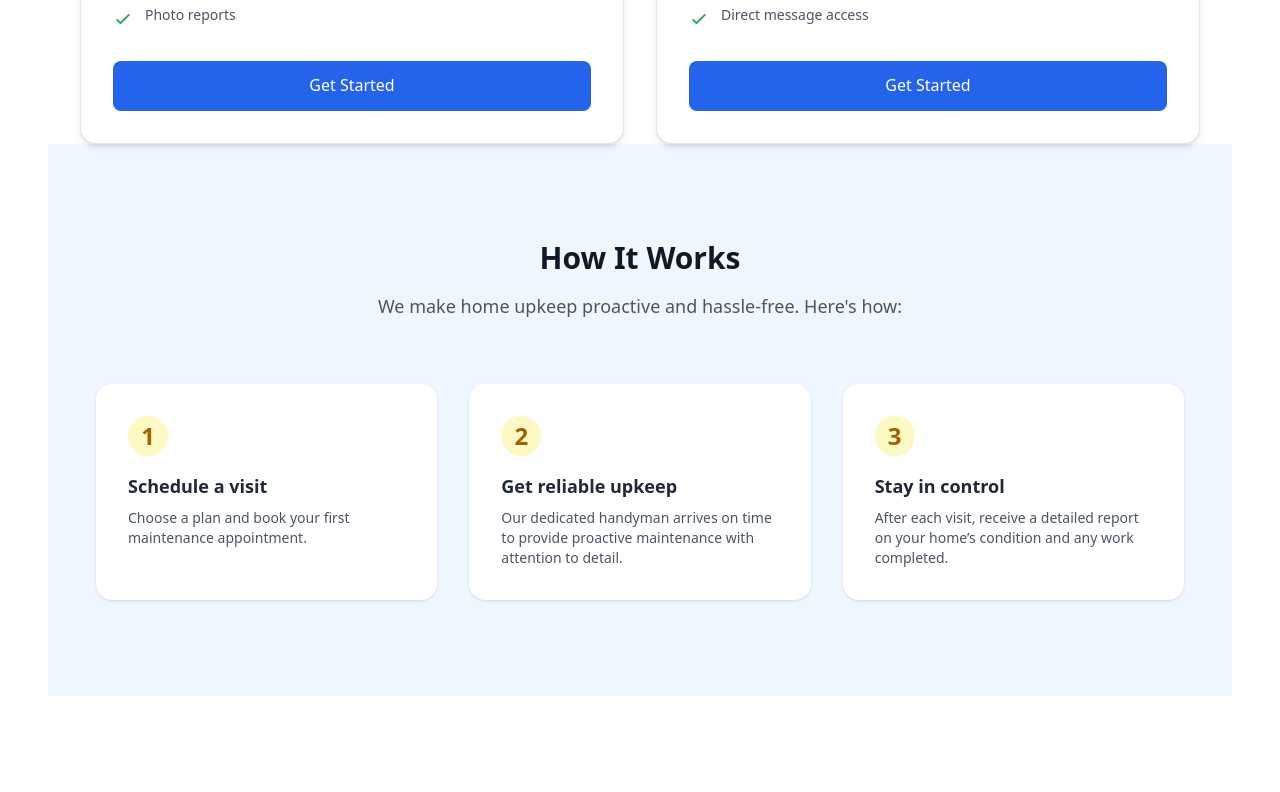
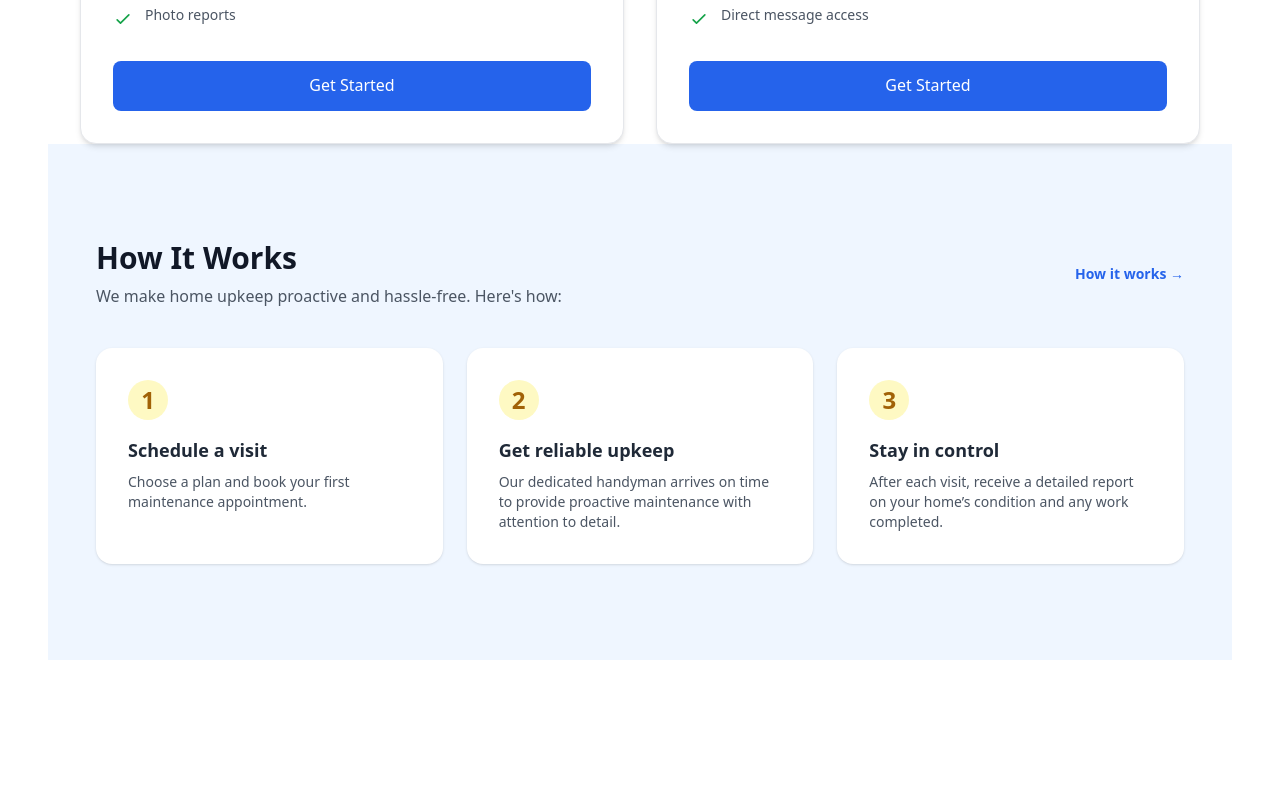
Before and after one commit to nickalodian-upkept/upkept-homepage, a Next.js app: page / in a window 1280 px wide. Shown: the part 1021-1813 px from the top of the page. Built offline with nearby package versions, Linux system fonts and the light colour scheme.

Commit message:
Update How It Works section with CTA button and layout improvements

```diff
--- a/pages/index.js
+++ b/pages/index.js
@@ -174,15 +174,23 @@ export default function Home() {
 </section>
 
 {/* How It Works Section */}
-<section className="bg-blue-50 py-24 px-4 sm:px-8 lg:px-12">
-  <div className="max-w-6xl mx-auto text-center mb-16">
-    <h3 className="text-3xl font-bold text-gray-900">How It Works</h3>
-    <p className="mt-4 text-gray-600 text-base sm:text-lg">
-      We make home upkeep proactive and hassle-free. Here's how:
-    </p>
+<section id="how-it-works" className="bg-blue-50 py-24 px-4 sm:px-8 lg:px-12">
+  <div className="max-w-6xl mx-auto mb-10 flex flex-col sm:flex-row sm:items-center sm:justify-between">
+    <div>
+      <h3 className="text-3xl font-bold text-gray-900">How It Works</h3>
+      <p className="mt-2 text-gray-600 text-base">
+        We make home upkeep proactive and hassle-free. Here's how:
+      </p>
+    </div>
+    <a
+      href="#how-it-works"
+      className="hidden sm:inline-flex items-center gap-1 text-sm font-semibold text-blue-600 hover:text-blue-700 transition"
+    >
+      How it works →
+    </a>
   </div>
 
-  <div className="grid grid-cols-1 md:grid-cols-3 gap-8 max-w-6xl mx-auto">
+  <div className="grid grid-cols-1 md:grid-cols-3 gap-6 max-w-6xl mx-auto">
     {/* Step 1 */}
     <div className="bg-white rounded-2xl shadow p-8 text-left">
       <div className="text-2xl font-bold w-10 h-10 flex items-center justify-center rounded-full bg-yellow-100 text-yellow-700 mb-4">
```
